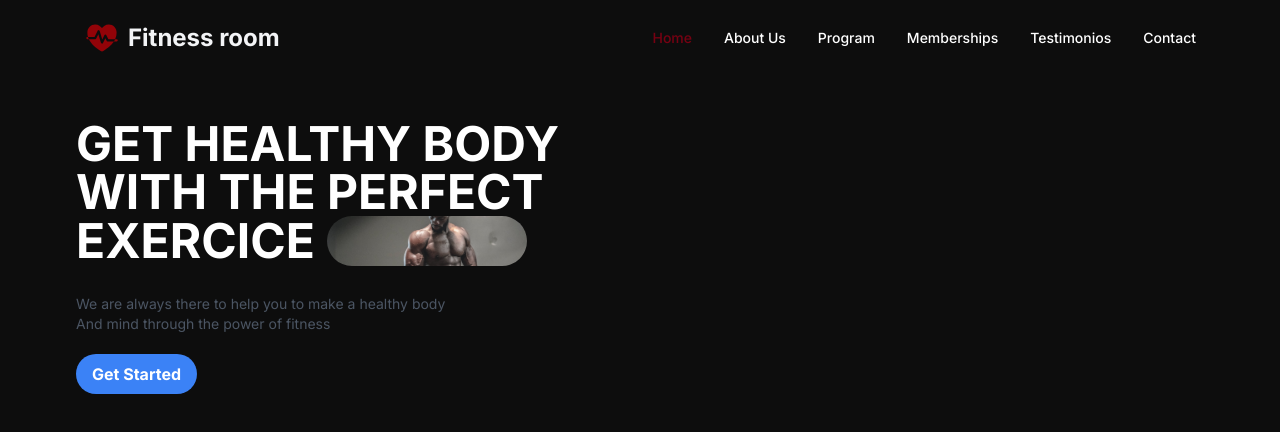
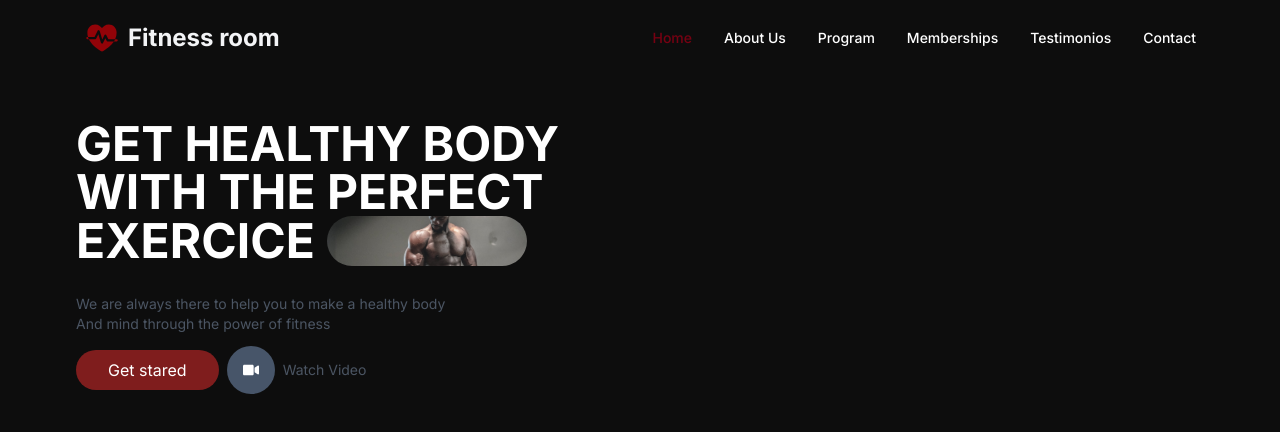
Before and after one commit to tchasinga/gym-rooms, a Next.js app: page / in a window 1280 px wide. Shown: the top 432 px of the page. Built offline with nearby package versions, Linux system fonts and the light colour scheme.

Commit message:
New code in online

```diff
--- a/src/app/components/Heros.jsx
+++ b/src/app/components/Heros.jsx
@@ -1,6 +1,7 @@
 import React from 'react'
 import Image from 'next/image'
 import OneImg from '../img/pexels-pikx-by-panther-1547248.jpg'
+import { FaVideo } from "react-icons/fa";
 
 export default function Heros() {
   return (
@@ -17,10 +18,18 @@ export default function Heros() {
             <p>And mind through the power of fitness</p>
         </div>
 
-        <div className="">
-            <button className='bg-blue-500 hover:bg-blue-700 text-white font-bold py-2 px-4 rounded-full mt-5'>
-                Get Started
-            </button>
+        <div className="flex items-center gap-2 mt-3">
+           <div className="">
+              <button className="bg-red-900 hover:bg-blue-900 duration-700 text-white font-normal py-2 px-8 rounded-full">Get stared</button>
+           </div>
+
+           <div className=" flex items-center gap-2">
+            <div className="bg-slate-600 w-12 p-4 flex justify-center items-center rounded-3xl">
+             <FaVideo/>
+             </div>
+             <p className='text-gray-600 font-normal text-sm'>Watch Video</p>
+           </div>
+
         </div>
     </div>
   )
```
